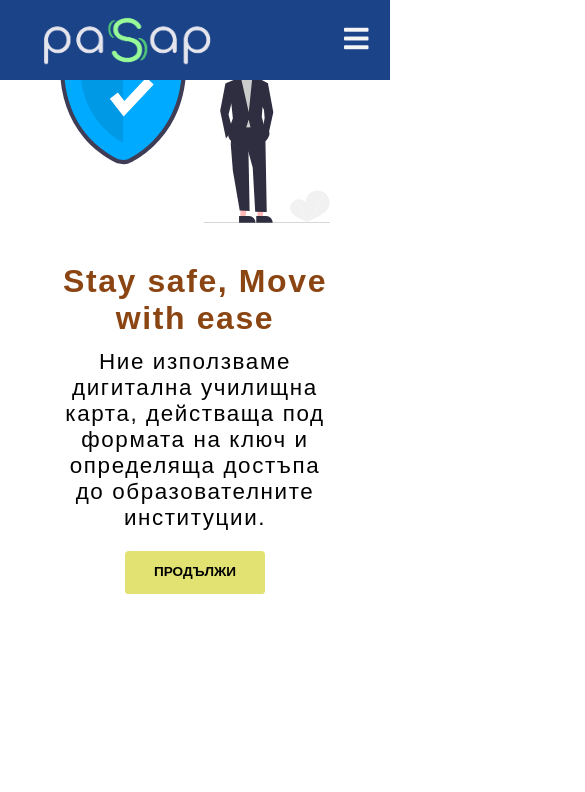
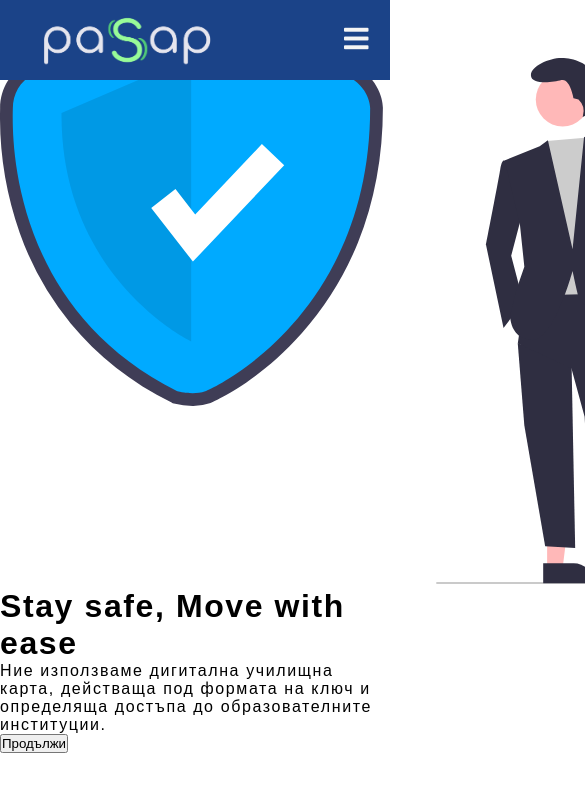
Before and after one commit to 4lexanderKostadinov/paSap, a plain HTML site: page index.html in a window 390 px wide. Shown: the top 792 px of the page, 585 px wide, since content can reach past the window. Drawn offline with Linux system fonts and the light colour scheme; a web font is replaced by a local one.

Commit message:
Cleared the home page

```diff
--- a/style.css
+++ b/style.css
@@ -85,61 +85,6 @@ nav ul li a {
     display: none;
 }
 
-.container {
-    height: 600px;
-    padding: 20px;
-    margin-top: 80px;
-    margin-left: 40px;
-    margin-right: 40px;
-    display: flex;
-    flex-direction: row-reverse;
-    justify-content: space-between;
-    align-items: center;
-    gap: 40px;
-}
-
-.container img {
-    width: 100%;
-    height: 500px;
-}
-
-.hero-text {
-    width: 80%;
-}
-
-.hero-text h1 {
-    font-size: 3.3rem;
-    margin-bottom: 12px;
-    color: #8b4513;
-}
-
-.hero-text p {
-    font-size: 1.4rem;
-    margin-bottom: 12px;
-}
-
-button {
-    padding: 1em 2.1em 1.1em;
-    border-radius: 4px;
-    margin: 8px;
-    border: none;
-    background-color: #e2e273;
-    color: #000000;
-    font-weight: 800;
-    font-size: 0.85em;
-    text-transform: uppercase;
-    text-align: center;
-    box-shadow: 0em -0.2rem 0em #e2e273 inset;
-    transition: color 3s ease-in-out;
-}
-
-button:hover {
-    background-color: transparent;
-    color: #8b4513;
-    border: 3px solid #e2e273;
-    cursor: pointer;
-}
-
 @media (max-width: 1024px) {
     .logo {
         margin-left: 50px;
@@ -197,30 +142,3 @@ button:hover {
         margin-top: 40px;
     }
 }
-
-/* Media queries */
-
-@media (max-width: 884px) {
-    .container {
-        margin-top: 10px;
-        flex-direction: column;
-    }
-    .hero-text {
-        width: 100%;
-        text-align: center;
-    }
-    .hero-text h1 {
-        font-size: 3rem;
-    }
-}
-
-@media (max-width: 678px) {
-    .hero-text h1 {
-        font-size: 2rem;
-    }
-}
-@media (max-width: 428px) {
-    nav ul {
-        display: none;
-    }
-}
```
